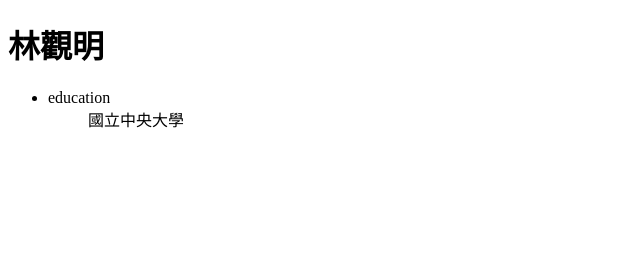
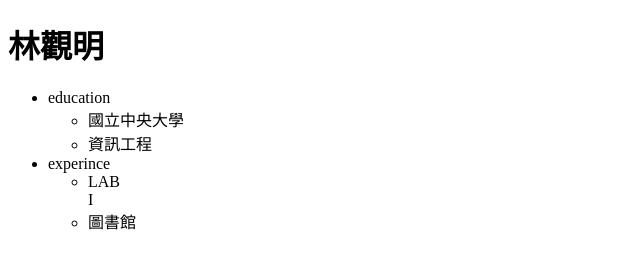
Before and after one commit to p870613/p870613.github.io, a plain HTML site: page index.html in a window 1280 px wide. Shown: the whole page, without its empty margins (0-640 px from the left). Drawn offline with Linux system fonts and the light colour scheme.

Commit message:
change content

```diff
--- a/index.html
+++ b/index.html
@@ -9,7 +9,15 @@
 		<ul>
 			<li>education
 				<ul>
-					國立中央大學
+					<li>國立中央大學</li>
+					<li>資訊工程</li>
+				</ul>
+			</li>
+
+			<li>experince
+				<ul>
+					<li>LAB</li>I
+					<li>圖書館</li>
 				</ul>
 			</li>
 
```
